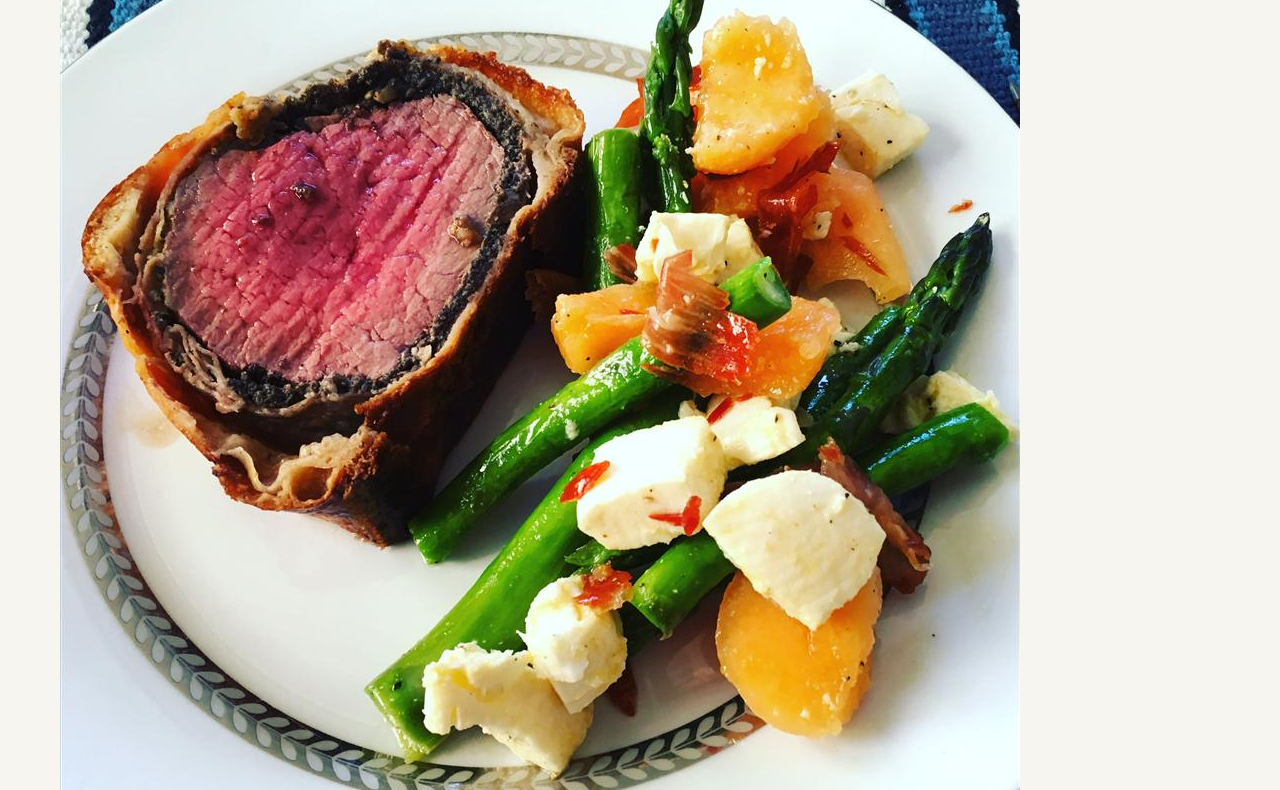
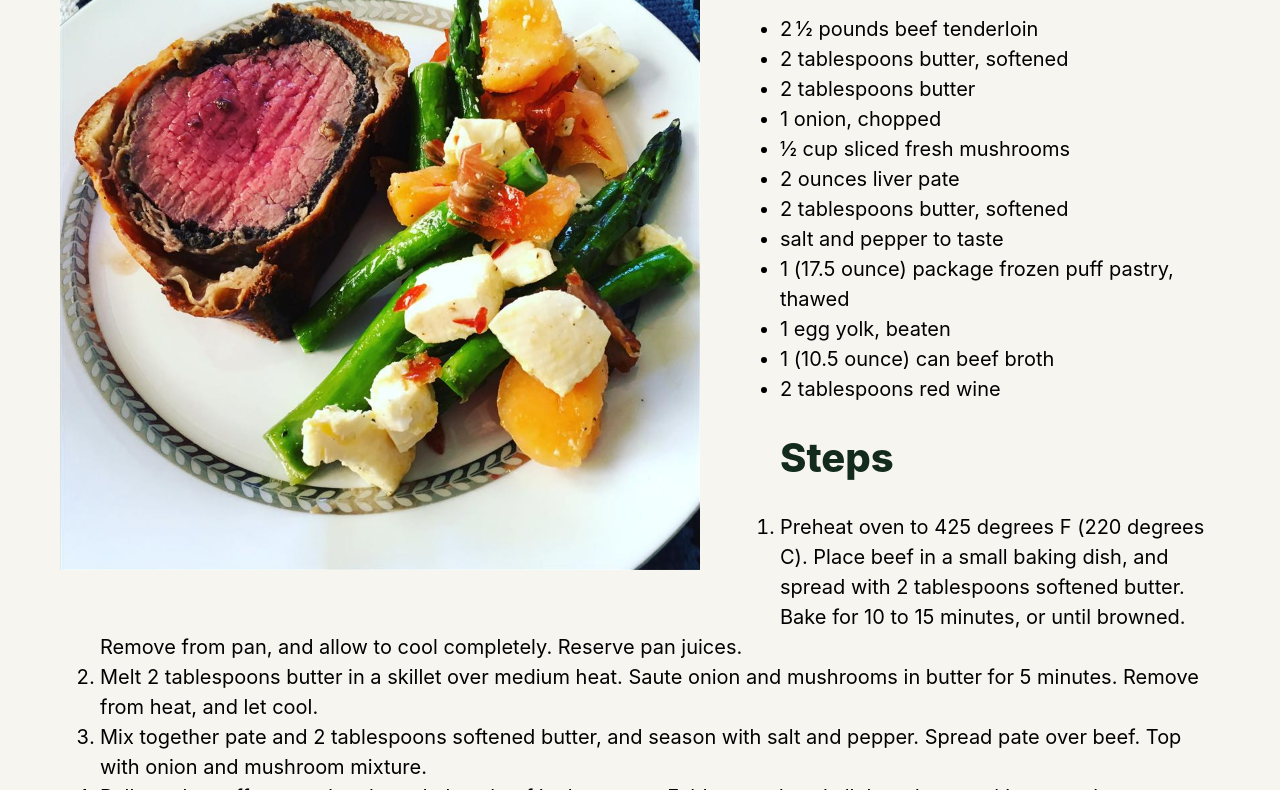
Before and after one commit to jewellscott/chezllamaish, a plain HTML site: page recipes/beef-wellington.html in a window 1280 px wide. Shown: the part 432-1222 px from the top of the page. Drawn offline with Linux system fonts and the light colour scheme; a web font is replaced by a local one.

Commit message:
Fix broken float

```diff
--- a/styles/style.css
+++ b/styles/style.css
@@ -238,11 +238,12 @@
   color: rgba(15, 40, 25, 0.989)
 }
 
-.recipe figure {
+.recipe img {
   max-width: 40rem;
   float: left;
   margin: 0 5rem 2.5rem 0;
 }
+
 
 .recipe p {
   margin: 2rem 0 3rem 0;
```
Also changed, not shown: 2 other files.
